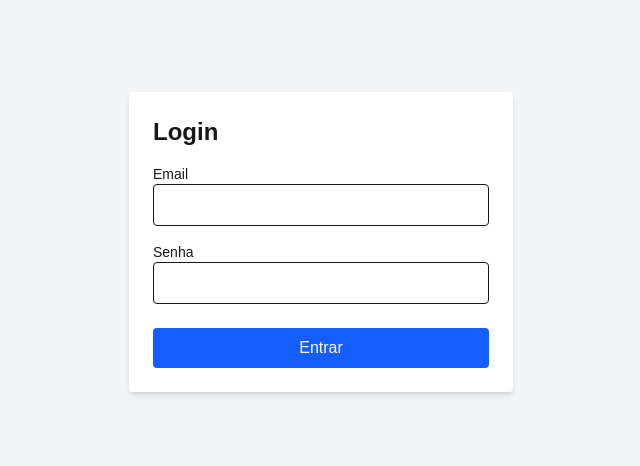
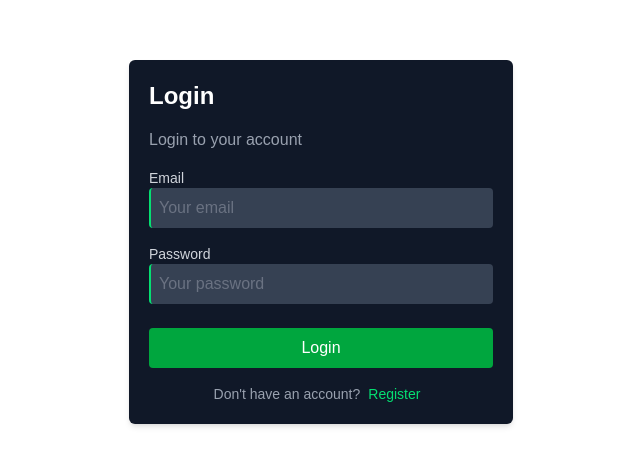
Before and after one commit to FagnerAureliano/tasks-monorepo, a Next.js app in the folder apps/tasks-web/: page /login in a window 1280 px wide. Shown: the part 158-624 px from the top of the page, without its empty margins (319-959 px from the left). Built offline with nearby package versions, Linux system fonts and the light colour scheme; no server answers.

Commit message:
feat: :construction: impl user register

```diff
--- a/apps/tasks-web/src/app/login/page.tsx
+++ b/apps/tasks-web/src/app/login/page.tsx
@@ -1,63 +1,134 @@
-'use client';
+"use client";
 
-import { useState } from 'react';
-import { useRouter } from 'next/navigation';
-import api from '../lib/auth/api';
+import { useState } from "react";
+import { useRouter } from "next/navigation";
+import { login, register } from "../lib/service/login/loginService";
 
 export default function LoginPage() {
   const router = useRouter();
 
-  const [email, setEmail] = useState('');
-  const [password, setPassword] = useState('');
-  const [error, setError] = useState('');
+  const [isRegistering, setIsRegistering] = useState(false);
+  const [name, setName] = useState("");
+  const [email, setEmail] = useState("");
+  const [password, setPassword] = useState("");
+  const [error, setError] = useState("");
+  const [loading, setLoading] = useState(false);
 
   const handleSubmit = async (e: React.FormEvent) => {
     e.preventDefault();
-    setError('');
+    setError("");
+
+    if (!email || !password || (isRegistering && !name)) {
+      setError("Preencha todos os campos.");
+      return;
+    }
+
+    setLoading(true);
 
     try {
-      const response = await api.post('/auth/login', { email, password });
-      localStorage.setItem('token', response.data.access_token);
-      router.push('/tasks'); // redireciona para a página inicial após login
-    } catch (err) {
-      setError('Email ou senha inválidos');
+      if (isRegistering) {
+        await register(email, password, name);
+        const response = await login(email, password);
+        localStorage.setItem("token", response.access_token);
+        router.push("/tasks");
+      } else {
+        const response = await login(email, password);
+        localStorage.setItem("token", response.access_token);
+        router.push("/tasks");
+      }
+    } catch (err: any) {
+      setError(err.response?.data?.message || "Erro ao processar requisição");
+    } finally {
+      setLoading(false);
     }
   };
 
   return (
-    <div className="min-h-screen flex items-center justify-center bg-gray-100">
-      <form onSubmit={handleSubmit} className="bg-white p-6 rounded shadow-md w-full max-w-sm">
-        <h2 className="text-2xl font-semibold mb-4">Login</h2>
+    <div className="min-h-screen flex items-center justify-center">
+      <form
+        onSubmit={handleSubmit}
+        className="bg-gray-900 rounded-md p-5 shadow-md w-full max-w-sm"
+      >
+        <h2 className="text-2xl font-semibold text-white mb-4">
+          {isRegistering ? "Create" : "Login"}
+        </h2>
+        <p className="text-gray-400 mb-4">
+          {isRegistering ? "Create a new account" : "Login to your account"}
+        </p>
 
         {error && <p className="text-red-500 text-sm mb-4">{error}</p>}
 
+        {isRegistering && (
           <div className="mb-4">
-          <label htmlFor="email" className="block text-sm font-medium">Email</label>
+            <label htmlFor="name" className="block text-sm font-medium text-gray-300">
+              Name
+            </label>
+            <div className="flex items-center px-2 bg-gray-700 h-10 rounded-sm border-l-2 border-green-400">
               <input
-            id="email"
+                type="text"
+                value={name}
+                onChange={(e) => setName(e.target.value)}
+                placeholder="Your name"
+                className="bg-gray-700 placeholder-gray-500 text-white font-light focus:outline-none w-full py-2 pr-3"
+              />
+            </div>
+          </div>
+        )}
+
+        <div className="mb-4">
+          <label htmlFor="email" className="block text-sm font-medium text-gray-300">
+            Email
+          </label>
+          <div className="flex items-center px-2 bg-gray-700 h-10 rounded-sm border-l-2 border-green-400">
+            <input
               type="email"
-            className="w-full px-3 py-2 border rounded"
               value={email}
               onChange={(e) => setEmail(e.target.value)}
-            required
+              placeholder="Your email"
+              className="bg-gray-700 placeholder-gray-500 text-white font-light focus:outline-none w-full py-2 pr-3"
             />
+          </div>
         </div>
 
         <div className="mb-6">
-          <label htmlFor="password" className="block text-sm font-medium">Senha</label>
+          <label htmlFor="password" className="block text-sm font-medium text-gray-300">
+            Password
+          </label>
+          <div className="flex items-center px-2 bg-gray-700 h-10 rounded-sm border-l-2 border-green-400">
             <input
-            id="password"
               type="password"
-            className="w-full px-3 py-2 border rounded"
               value={password}
               onChange={(e) => setPassword(e.target.value)}
-            required
+              placeholder="Your password"
+              className="bg-gray-700 placeholder-gray-500 text-white font-light focus:outline-none w-full py-2 pr-3"
             />
           </div>
+        </div>
 
-        <button type="submit" className="w-full bg-blue-600 text-white py-2 rounded hover:bg-blue-700 transition">
-          Entrar
+        <button
+          type="submit"
+          className="w-full bg-green-600 text-white py-2 rounded hover:bg-green-700 transition disabled:opacity-50"
+          disabled={loading}
+        >
+          {loading ? "Loading..." : isRegistering ? "Register" : "Login"}
+
         </button>
+
+        <p className="mt-4 text-sm text-center text-gray-400">
+          {isRegistering
+            ? "Already have an account?"
+            : "Don't have an account?"}
+          <button
+            type="button"
+            onClick={() => {
+              setIsRegistering(!isRegistering);
+              setError("");
+            }}
+            className="text-green-400 hover:underline px-2"
+          >
+            {isRegistering ? "Login" : "Register"}
+          </button>
+        </p>
       </form>
     </div>
   );
```
Lines whose indentation alone changed are shown as unchanged.
